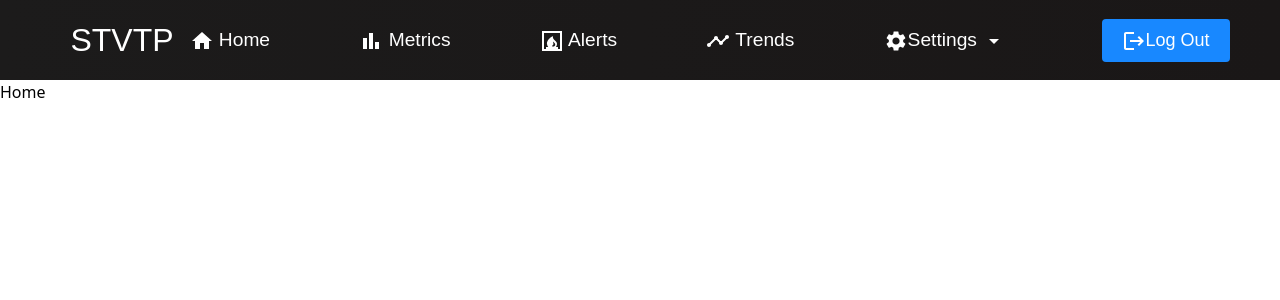
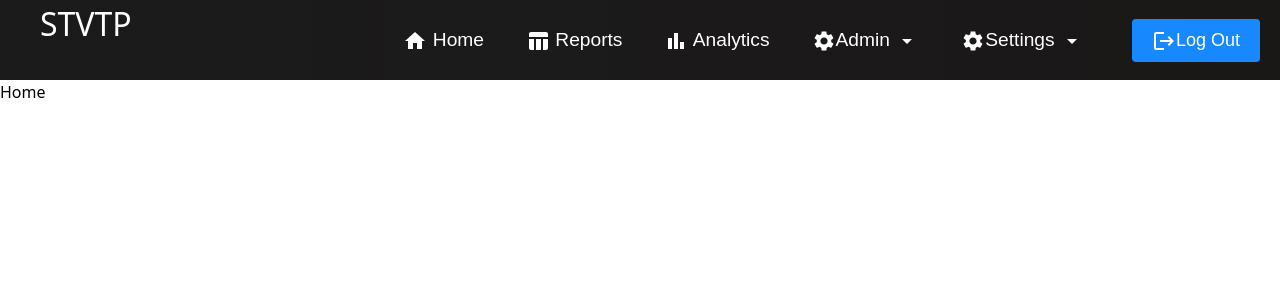
Before and after one commit to Gowdilya/stvtp, a React (Create React App) app: page / in a window 1280 px wide. Shown: the top 300 px of the page. Built offline with nearby package versions, Linux system fonts and the light colour scheme.

Commit message:
Updated Nav

```diff
--- /dev/null
+++ b/src/components/Navbar/AdminOptions.js
@@ -0,0 +1,17 @@
+export const MenuItems = [
+  {
+    title: "User Management",
+    path: "/user-management",
+    cName: "dropdown-link",
+  },
+  {
+    title: "Buildings",
+    path: "/buildings",
+    cName: "dropdown-link",
+  },
+  {
+    title: "Apartments",
+    path: "/apartments",
+    cName: "dropdown-link",
+  },
+];
--- a/src/components/Navbar/Button.css
+++ b/src/components/Navbar/Button.css
@@ -11,6 +11,7 @@
   color: #fff;
   cursor: pointer;
   background-color: var(--primary);
+  margin-right: 20px;
 }
 
 .btn:hover {
--- a/src/components/Navbar/Dropdown.js
+++ b/src/components/Navbar/Dropdown.js
@@ -1,9 +1,9 @@
 import React, { useState } from "react";
-import { MenuItems } from "./MenuItems";
+
 import "./Dropdown.css";
 import { Link } from "react-router-dom";
 
-function Dropdown() {
+function Dropdown(props) {
   const [click, setClick] = useState(false);
 
   const handleClick = () => setClick(!click);
@@ -14,13 +14,13 @@ function Dropdown() {
         onClick={handleClick}
         className={click ? "dropdown-menu clicked" : "dropdown-menu"}
       >
-        {MenuItems.map((item, index) => {
+        {props.MenuItems.map((item, index) => {
           return (
             <li key={index}>
               <Link
                 className={item.cName}
                 to={item.path}
-                onClick={() => setClick(false)}
+                onClick={() => props.closeMobileMenu()}
               >
                 {item.title}
               </Link>
--- a/src/components/Navbar/Navbar.css
+++ b/src/components/Navbar/Navbar.css
@@ -1,13 +1,4 @@
 * {
-}
-
-.navbar-logo {
-  color: #fff;
-  justify-self: start;
-  margin-left: 20px;
-  cursor: pointer;
-  text-decoration: none;
-  font-size: 2rem;
 }
 
 .fa-firstdraft {
@@ -19,12 +10,12 @@
   display: grid;
   grid-template-columns: repeat(5, auto);
   grid-gap: 10px;
+  /* display: flex; */
   list-style: none;
   text-align: center;
-  width: 70vw;
-
   margin-right: 2rem;
   height: 100%;
+  justify-content: space-between;
 }
 
 .nav-item {
@@ -92,13 +83,13 @@
     background-color: #1888ff;
     border-radius: 0;
   }
-
+  /*
   .navbar-logo {
     position: absolute;
     top: 0;
     left: 0;
     transform: translate(25%, 50%);
-  }
+  } */
 
   .menu-icon {
     display: block;
--- a/src/components/Navbar/Navbar.js
+++ b/src/components/Navbar/Navbar.js
@@ -14,6 +14,9 @@ import FireplaceIcon from "@mui/icons-material/Fireplace";
 import TimelineIcon from "@mui/icons-material/Timeline";
 import SettingsIcon from "@mui/icons-material/Settings";
 import LogoutIcon from "@mui/icons-material/Logout";
+import { MenuItems } from "./AdminOptions";
+import { SettingsOptions } from "./SettingsOptions";
+import TableChartIcon from "@mui/icons-material/TableChart";
 
 const StyledNav = styled.nav`
   background: linear-gradient(90deg, rgb(28, 27, 27) 0%, rgb(26, 23, 23) 100%);
@@ -24,24 +27,54 @@ const StyledNav = styled.nav`
   font-size: 1.2rem;
   font-family: "PT Sans", sans-serif;
 `;
+const StyledContainer = styled.div`
+  height: 80px;
+  justify-content: center;
+  font-size: 1.2rem;
+  align-items: center;
+  background: linear-gradient(90deg, rgb(28, 27, 27) 0%, rgb(26, 23, 23) 100%);
+`;
+
+const StyledLink = styled(Link)`
+  color: #fff;
+  height: 80px;
+  justify-content: center;
+  align-items: center;
+  font-size: 2rem;
+  margin-left: 40px;
+  margiin-top: 80px;
+  cursor: pointer;
+  justify-self: start;
+`;
 
 function Navbar() {
   const [click, setClick] = useState(false);
-  const [dropdown, setDropdown] = useState(false);
+  const [openSettings, setOpenSettings] = useState(false);
+  const [openAdmin, setOpenAdmin] = useState(false);
 
   const handleClick = () => setClick(!click);
-  const closeMobileMenu = () => setClick(false);
-
-  const handleServiceExpand = () => {
-    setDropdown(!dropdown);
+  const closeMobileMenu = () => {
+    setClick(false);
   };
 
+  const handleSettingsExpand = () => {
+    setOpenSettings(!openSettings);
+  };
+
+  const handleAdminExpand = () => {
+    setOpenAdmin(!openAdmin);
+  };
   return (
     <>
+      <StyledContainer>
+        <div className="inline-block">
+          <StyledLink to="/" className="navbar-logo" onClick={closeMobileMenu}>
+            STVTP
+          </StyledLink>
+        </div>
+
+        <div className="float-right">
           <StyledNav>
-        <Link to="/" className="navbar-logo" onClick={closeMobileMenu}>
-          STVTP
-        </Link>
             <div className="menu-icon" onClick={handleClick}>
               {click ? (
                 <CloseIcon className="text-white" />
@@ -56,25 +89,75 @@ function Navbar() {
                 </Link>
               </li>
               <li className="nav-item">
-            <Link to="/metrics" className="nav-links" onClick={closeMobileMenu}>
-              <BarChartIcon /> Metrics
+                <Link
+                  to="/reports"
+                  className="nav-links"
+                  onClick={closeMobileMenu}
+                >
+                  <TableChartIcon /> Reports
                 </Link>
               </li>
               <li className="nav-item">
-            <Link to="/alerts" className="nav-links" onClick={closeMobileMenu}>
+                <Link
+                  to="/analytics"
+                  className="nav-links"
+                  onClick={closeMobileMenu}
+                >
+                  <BarChartIcon /> Analytics
+                </Link>
+              </li>
+              {/* <li className="nav-item">
+                <Link
+                  to="/metrics"
+                  className="nav-links"
+                  onClick={closeMobileMenu}
+                >
+                  <BarChartIcon /> Metrics
+                </Link>
+              </li> */}
+              {/* <li className="nav-item">
+                <Link
+                  to="/alerts"
+                  className="nav-links"
+                  onClick={closeMobileMenu}
+                >
                   <FireplaceIcon /> Alerts
                 </Link>
               </li>
               <li className="nav-item">
-            <Link to="/trends" className="nav-links" onClick={closeMobileMenu}>
+                <Link
+                  to="/trends"
+                  className="nav-links"
+                  onClick={closeMobileMenu}
+                >
                   <TimelineIcon /> Trends
                 </Link>
+              </li> */}
+
+              <li className="nav-item" onClick={handleAdminExpand}>
+                {openAdmin && (
+                  <Dropdown
+                    closeMobileMenu={closeMobileMenu}
+                    MenuItems={MenuItems}
+                  />
+                )}
+                <Link to="/" className="nav-links">
+                  <SettingsIcon />
+                  Admin{" "}
+                  {openAdmin ? <ArrowDropUpIcon /> : <ArrowDropDownIcon />}
+                </Link>
               </li>
-          <li className="nav-item" onClick={handleServiceExpand}>
-            {dropdown && <Dropdown />}
+              <li className="nav-item" onClick={handleSettingsExpand}>
+                {openSettings && (
+                  <Dropdown
+                    closeMobileMenu={closeMobileMenu}
+                    MenuItems={SettingsOptions}
+                  />
+                )}
                 <Link to="/services" className="nav-links">
                   <SettingsIcon />
-              Settings {dropdown ? <ArrowDropUpIcon /> : <ArrowDropDownIcon />}
+                  Settings{" "}
+                  {openSettings ? <ArrowDropUpIcon /> : <ArrowDropDownIcon />}
                 </Link>
               </li>
               <li>
@@ -89,6 +172,8 @@ function Navbar() {
             </ul>
             <Button />
           </StyledNav>
+        </div>
+      </StyledContainer>
     </>
   );
 }
--- a/src/components/Navbar/MenuItems.js
+++ b/src/components/Navbar/SettingsOptions.js
@@ -1,4 +1,4 @@
-export const MenuItems = [
+export const SettingsOptions = [
   {
     title: "Network",
     path: "/network",
@@ -6,17 +6,17 @@ export const MenuItems = [
   },
   {
     title: "Alert Thresholds",
-    path: "/consulting",
+    path: "/alert-thresholds",
     cName: "dropdown-link",
   },
   {
     title: "Sharing & Notifications",
-    path: "/design",
+    path: "/sharing-notifications",
     cName: "dropdown-link",
   },
   {
     title: "My Profile",
-    path: "/development",
+    path: "/my-profile",
     cName: "dropdown-link",
   },
 ];
```
Lines whose indentation alone changed are shown as unchanged.
